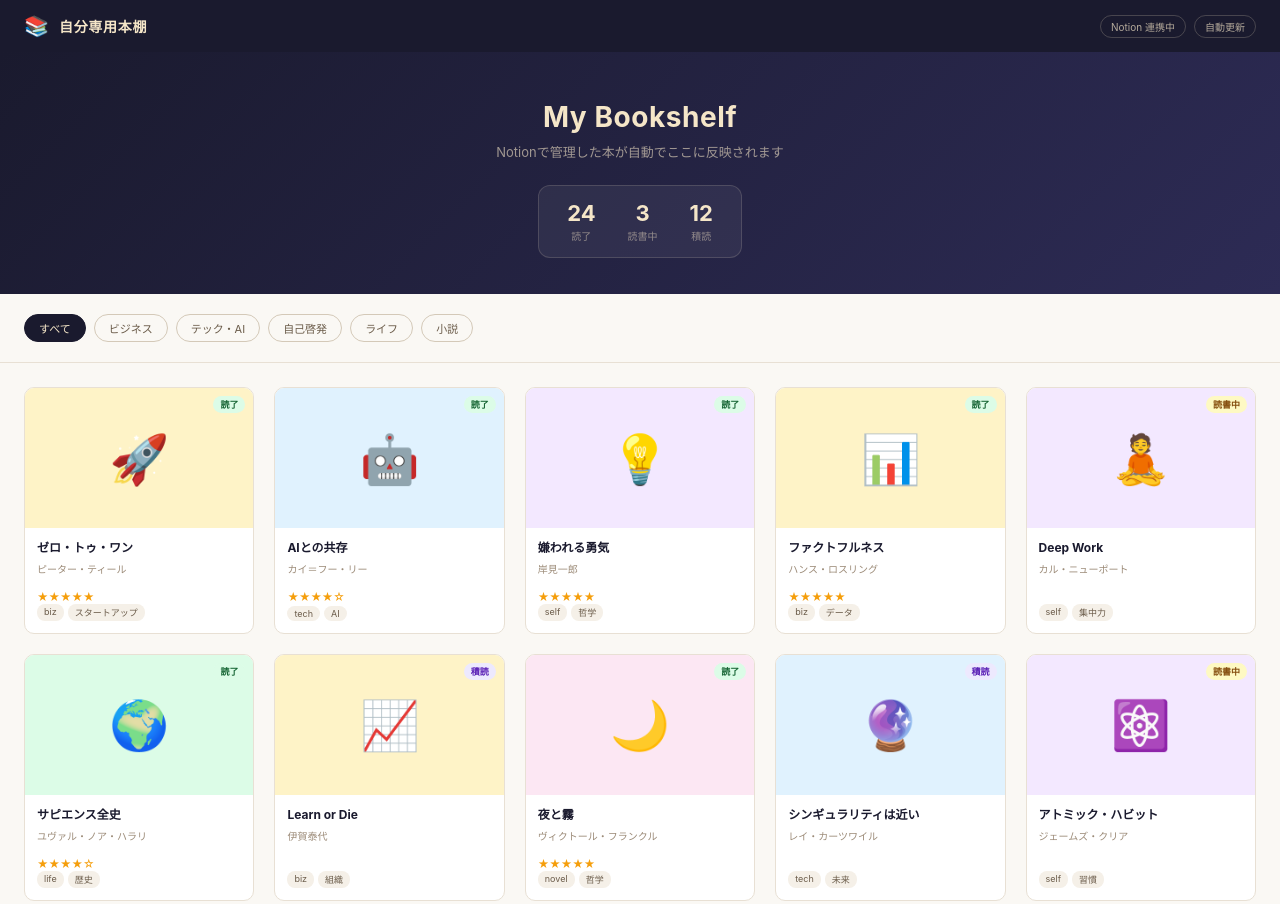
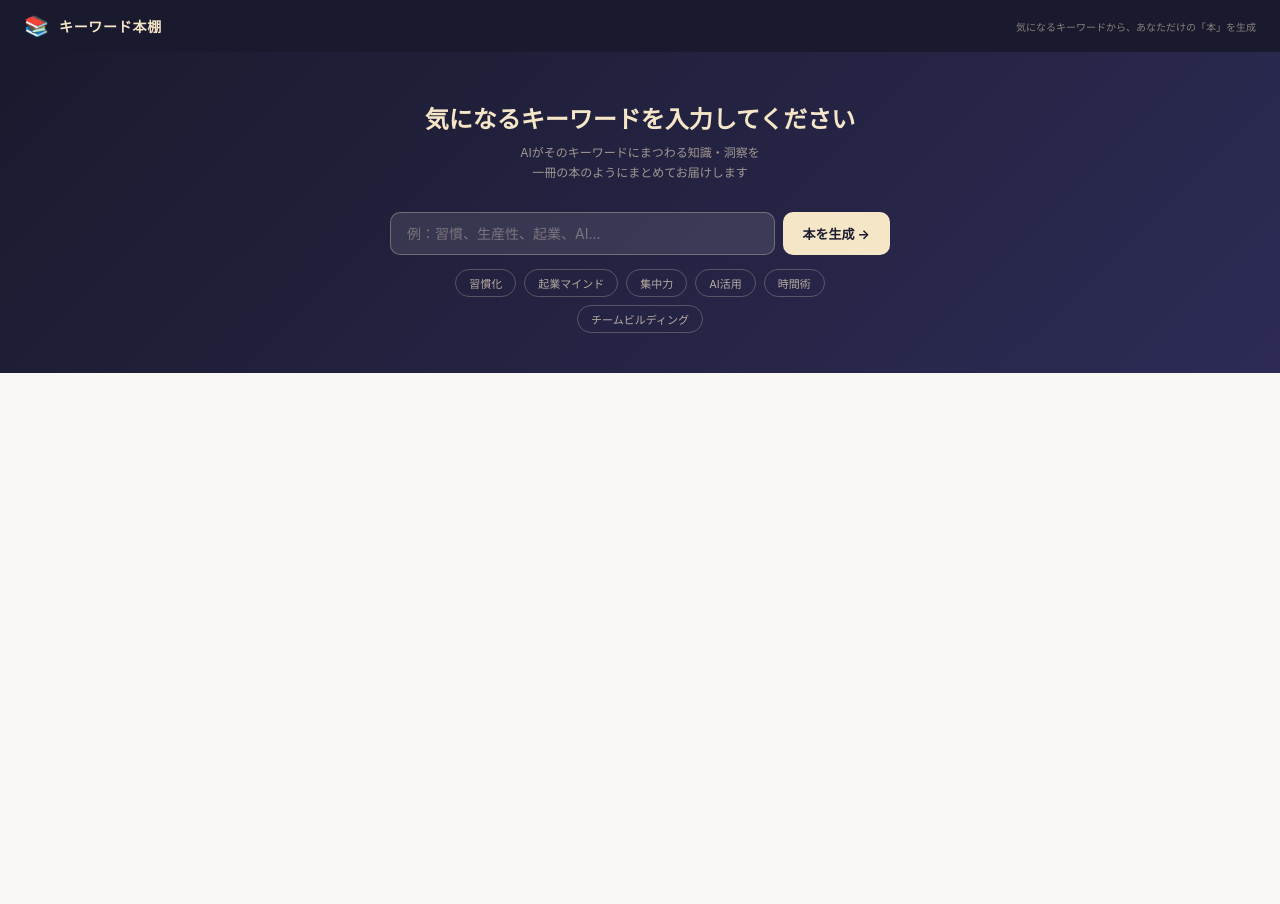
Before and after one commit to yumematch-inc/yumematch-ai-catalog, a plain HTML site: page samples/mybook-mock.html in a window 1280 px wide. Shown: the top 904 px of the page. After the commit the page ends 800 px from the top, so only its background shows below. Drawn offline with Linux system fonts and the light colour scheme.

Commit message:
キーワード本棚：コンセプト刷新（キーワード入力→AI本生成）＋モック作り直し

```diff
--- a/samples/mybook-mock.html
+++ b/samples/mybook-mock.html
@@ -3,7 +3,7 @@
 <head>
 <meta charset="UTF-8">
 <meta name="viewport" content="width=device-width, initial-scale=1.0">
-<title>自分専用本棚 — モックアップ</title>
+<title>キーワード本棚 — モックアップ</title>
 <style>
 *{box-sizing:border-box;margin:0;padding:0;}
 body{font-family:'Hiragino Sans','Noto Sans JP',-apple-system,sans-serif;background:#faf8f4;color:#1a1a2e;font-size:13px;min-height:100vh;}
@@ -11,117 +11,192 @@ body{font-family:'Hiragino Sans','Noto Sans JP',-apple-system,sans-serif;backgro
 .hdr{height:52px;background:#1a1a2e;display:flex;align-items:center;padding:0 24px;gap:10px;position:sticky;top:0;z-index:10;}
 .logo{font-size:14px;font-weight:700;color:#f5e6c8;letter-spacing:.05em;}
 .logo-em{font-size:20px;}
-.hdr-r{margin-left:auto;display:flex;gap:8px;align-items:center;}
-.badge{font-size:10px;padding:3px 10px;border-radius:20px;border:1px solid rgba(245,230,200,.3);color:#f5e6c8;opacity:.7;}
+.hdr-r{margin-left:auto;font-size:10px;color:rgba(245,230,200,.5);}
 
-.hero{background:linear-gradient(135deg,#1a1a2e 0%,#2d2b55 100%);padding:48px 24px 36px;text-align:center;}
-.hero-ttl{font-size:28px;font-weight:700;color:#f5e6c8;letter-spacing:.02em;margin-bottom:8px;}
-.hero-sub{font-size:13px;color:rgba(245,230,200,.6);margin-bottom:24px;}
-.stats{display:inline-flex;gap:32px;background:rgba(255,255,255,.06);border:1px solid rgba(245,230,200,.15);border-radius:12px;padding:14px 28px;}
-.st{text-align:center;}
-.st-n{font-size:22px;font-weight:700;color:#f5e6c8;}
-.st-l{font-size:10px;color:rgba(245,230,200,.5);margin-top:2px;}
+.hero{background:linear-gradient(135deg,#1a1a2e 0%,#2d2b55 100%);padding:48px 24px 40px;text-align:center;}
+.hero-ttl{font-size:24px;font-weight:700;color:#f5e6c8;margin-bottom:8px;}
+.hero-sub{font-size:12px;color:rgba(245,230,200,.6);margin-bottom:28px;line-height:1.7;}
 
-.filters{padding:20px 24px;display:flex;gap:8px;flex-wrap:wrap;border-bottom:1px solid #e8e0d4;}
-.ftag{font-size:11px;padding:5px 14px;border-radius:20px;border:1px solid #d4c9b8;background:transparent;color:#6b5c4a;cursor:pointer;font-family:inherit;transition:all .15s;}
-.ftag.on{background:#1a1a2e;color:#f5e6c8;border-color:#1a1a2e;}
+.search-wrap{max-width:500px;margin:0 auto;}
+.search-row{display:flex;gap:8px;}
+.search-input{flex:1;background:rgba(255,255,255,.1);border:1px solid rgba(245,230,200,.3);border-radius:10px;padding:12px 16px;font-size:14px;color:#f5e6c8;outline:none;font-family:inherit;}
+.search-input::placeholder{color:rgba(245,230,200,.35);}
+.search-input:focus{border-color:rgba(245,230,200,.6);background:rgba(255,255,255,.15);}
+.search-btn{background:#f5e6c8;color:#1a1a2e;border:none;border-radius:10px;padding:12px 20px;font-size:13px;font-weight:700;cursor:pointer;font-family:inherit;white-space:nowrap;transition:all .15s;}
+.search-btn:hover{background:#fff;}
 
-.grid{display:grid;grid-template-columns:repeat(auto-fill,minmax(200px,1fr));gap:20px;padding:24px;}
-.book{background:#fff;border:1px solid #e8e0d4;border-radius:10px;overflow:hidden;cursor:pointer;transition:all .2s;display:flex;flex-direction:column;}
-.book:hover{transform:translateY(-3px);box-shadow:0 8px 24px rgba(26,26,46,.1);}
-.book-cover{height:140px;display:flex;align-items:center;justify-content:center;font-size:48px;position:relative;}
-.book-status{position:absolute;top:8px;right:8px;font-size:9px;font-weight:700;padding:2px 7px;border-radius:10px;}
-.read{background:#dcfce7;color:#166534;}
-.reading{background:#fef9c3;color:#854d0e;}
-.want{background:#ede9fe;color:#5b21b6;}
-.book-body{padding:12px;flex:1;display:flex;flex-direction:column;}
-.book-title{font-size:12px;font-weight:700;color:#1a1a2e;margin-bottom:4px;line-height:1.4;}
-.book-author{font-size:10px;color:#9c8b78;margin-bottom:8px;}
-.book-tags{display:flex;gap:4px;flex-wrap:wrap;margin-top:auto;}
-.btag{font-size:9px;padding:2px 7px;border-radius:8px;background:#f5f0e8;color:#6b5c4a;}
-.book-rating{font-size:11px;color:#f59e0b;margin-top:6px;}
+.chips{display:flex;gap:8px;flex-wrap:wrap;justify-content:center;margin-top:14px;}
+.chip{font-size:11px;padding:5px 13px;border-radius:20px;border:1px solid rgba(245,230,200,.25);color:rgba(245,230,200,.7);cursor:pointer;transition:all .15s;background:transparent;}
+.chip:hover{border-color:rgba(245,230,200,.6);color:#f5e6c8;}
+
+/* Result */
+.result{max-width:680px;margin:32px auto;padding:0 24px 40px;}
+.result.hidden{display:none;}
+
+.loading{text-align:center;padding:40px;color:#9c8b78;}
+.loading.hidden{display:none;}
+.spinner{font-size:28px;animation:spin 1s linear infinite;display:inline-block;margin-bottom:8px;}
+@keyframes spin{to{transform:rotate(360deg);}}
+
+.book-card{background:#fff;border:1px solid #e8e0d4;border-radius:14px;overflow:hidden;box-shadow:0 4px 20px rgba(26,26,46,.07);}
+.book-top{display:flex;gap:0;}
+.book-spine{width:12px;flex-shrink:0;}
+.book-cover{width:120px;flex-shrink:0;display:flex;align-items:center;justify-content:center;font-size:52px;padding:24px 0;}
+.book-info{flex:1;padding:24px 20px 24px 16px;}
+.book-kw{font-size:10px;font-weight:700;letter-spacing:.15em;color:#9c8b78;text-transform:uppercase;margin-bottom:6px;}
+.book-title{font-size:20px;font-weight:700;color:#1a1a2e;line-height:1.3;margin-bottom:4px;}
+.book-subtitle{font-size:12px;color:#6b5c4a;margin-bottom:12px;font-style:italic;}
+.book-tags{display:flex;gap:6px;flex-wrap:wrap;}
+.btag{font-size:10px;padding:3px 10px;border-radius:10px;background:#f5f0e8;color:#6b5c4a;}
+
+.book-body{padding:20px 24px;border-top:1px solid #e8e0d4;}
+.section-lbl{font-size:9px;font-weight:700;letter-spacing:.2em;text-transform:uppercase;color:#9c8b78;margin-bottom:8px;}
+.summary{font-size:13px;line-height:1.9;color:#333;margin-bottom:20px;}
+.insights{list-style:none;display:flex;flex-direction:column;gap:8px;margin-bottom:20px;}
+.insight{display:flex;gap:10px;align-items:flex-start;font-size:12px;line-height:1.7;color:#444;}
+.insight-num{width:22px;height:22px;border-radius:50%;background:#1a1a2e;color:#f5e6c8;font-size:10px;font-weight:700;display:flex;align-items:center;justify-content:center;flex-shrink:0;margin-top:1px;}
+.quote{background:#faf8f4;border-left:3px solid #1a1a2e;padding:12px 16px;font-size:12px;line-height:1.8;color:#555;font-style:italic;border-radius:0 8px 8px 0;}
+
+.book-foot{padding:16px 24px;border-top:1px solid #e8e0d4;display:flex;gap:8px;justify-content:flex-end;}
+.foot-btn{font-size:11px;padding:8px 16px;border-radius:8px;border:1px solid #e8e0d4;background:transparent;color:#6b5c4a;cursor:pointer;font-family:inherit;transition:all .15s;}
+.foot-btn:hover{border-color:#1a1a2e;color:#1a1a2e;}
+.foot-btn.primary{background:#1a1a2e;color:#f5e6c8;border-color:#1a1a2e;}
+.foot-btn.primary:hover{background:#2d2b55;}
 </style>
 </head>
 <body>
 
 <div class="hdr">
   <span class="logo-em">📚</span>
-  <span class="logo">自分専用本棚</span>
-  <div class="hdr-r">
-    <span class="badge">Notion 連携中</span>
-    <span class="badge">自動更新</span>
+  <span class="logo">キーワード本棚</span>
+  <div class="hdr-r">気になるキーワードから、あなただけの「本」を生成</div>
+</div>
+
+<div class="hero">
+  <div class="hero-ttl">気になるキーワードを入力してください</div>
+  <div class="hero-sub">AIがそのキーワードにまつわる知識・洞察を<br>一冊の本のようにまとめてお届けします</div>
+  <div class="search-wrap">
+    <div class="search-row">
+      <input class="search-input" id="kw-input" placeholder="例：習慣、生産性、起業、AI..." onkeydown="if(event.key==='Enter')generate()">
+      <button class="search-btn" onclick="generate()">本を生成 →</button>
+    </div>
+    <div class="chips">
+      <span class="chip" onclick="setKw('習慣化')">習慣化</span>
+      <span class="chip" onclick="setKw('起業マインド')">起業マインド</span>
+      <span class="chip" onclick="setKw('集中力')">集中力</span>
+      <span class="chip" onclick="setKw('AI活用')">AI活用</span>
+      <span class="chip" onclick="setKw('時間術')">時間術</span>
+      <span class="chip" onclick="setKw('チームビルディング')">チームビルディング</span>
+    </div>
   </div>
 </div>
 
-<div class="hero">
-  <div class="hero-ttl">My Bookshelf</div>
-  <div class="hero-sub">Notionで管理した本が自動でここに反映されます</div>
-  <div class="stats">
-    <div class="st"><div class="st-n">24</div><div class="st-l">読了</div></div>
-    <div class="st"><div class="st-n">3</div><div class="st-l">読書中</div></div>
-    <div class="st"><div class="st-n">12</div><div class="st-l">積読</div></div>
-  </div>
+<div class="loading hidden" id="loading">
+  <div class="spinner">⚙️</div>
+  <div style="font-size:12px;color:#9c8b78;">AIが本を生成しています…</div>
 </div>
 
-<div class="filters">
-  <button class="ftag on" onclick="filter(this,'all')">すべて</button>
-  <button class="ftag" onclick="filter(this,'biz')">ビジネス</button>
-  <button class="ftag" onclick="filter(this,'tech')">テック・AI</button>
-  <button class="ftag" onclick="filter(this,'self')">自己啓発</button>
-  <button class="ftag" onclick="filter(this,'life')">ライフ</button>
-  <button class="ftag" onclick="filter(this,'novel')">小説</button>
-</div>
-
-<div class="grid" id="grid"></div>
+<div class="result hidden" id="result"></div>
 
 <script>
-const BOOKS=[
-  {title:'ゼロ・トゥ・ワン',author:'ピーター・ティール',em:'🚀',status:'read',rating:5,tags:['biz','スタートアップ']},
-  {title:'AIとの共存',author:'カイ＝フー・リー',em:'🤖',status:'read',rating:4,tags:['tech','AI']},
-  {title:'嫌われる勇気',author:'岸見一郎',em:'💡',status:'read',rating:5,tags:['self','哲学']},
-  {title:'ファクトフルネス',author:'ハンス・ロスリング',em:'📊',status:'read',rating:5,tags:['biz','データ']},
-  {title:'Deep Work',author:'カル・ニューポート',em:'🧘',status:'reading',rating:null,tags:['self','集中力']},
-  {title:'サピエンス全史',author:'ユヴァル・ノア・ハラリ',em:'🌍',status:'read',rating:4,tags:['life','歴史']},
-  {title:'Learn or Die',author:'伊賀泰代',em:'📈',status:'want',rating:null,tags:['biz','組織']},
-  {title:'夜と霧',author:'ヴィクトール・フランクル',em:'🌙',status:'read',rating:5,tags:['novel','哲学']},
-  {title:'シンギュラリティは近い',author:'レイ・カーツワイル',em:'🔮',status:'want',rating:null,tags:['tech','未来']},
-  {title:'アトミック・ハビット',author:'ジェームズ・クリア',em:'⚛️',status:'reading',rating:null,tags:['self','習慣']},
-  {title:'起業の科学',author:'田所雅之',em:'🔬',status:'read',rating:4,tags:['biz','起業']},
-  {title:'限りある時間の使い方',author:'オリバー・バークマン',em:'⏳',status:'want',rating:null,tags:['life','時間術']},
+const TEMPLATES=[
+  {
+    em:'🔥',color:'#fef3c7',spine:'#f59e0b',
+    subtitleSuffix:'を科学する',
+    summary:'「{kw}」とは単なるテクニックではなく、人間の根本的な思考と行動のパターンに深く根ざした概念である。本書では、最新の認知科学と行動経済学の知見をもとに、「{kw}」を実生活で活用するための実践的なフレームワークを提示する。読者はこの本を通じて、自分の中に眠っている{kw}の力を引き出し、日常を劇的に変えるヒントを得ることができるだろう。',
+    insights:[
+      '{kw}の本質は「小さな一歩」の積み重ねにある。大きな変化を目指すより、1%の改善を毎日続けることが結果的に大きな差を生む。',
+      '人間の脳は変化を恐れる性質がある。{kw}を習慣にするには、まず「安心できる環境設計」から始めることが鍵だ。',
+      '成功者に共通するのは、{kw}を「義務」ではなく「アイデンティティ」として捉えていること。「私はそういう人間だ」という自己認識が行動を変える。',
+    ],
+    quote:'「{kw}は才能ではなく、設計の問題だ。正しい仕組みを作れば、誰でも同じ結果にたどり着ける。」',
+    tags:['実践','科学的アプローチ','行動変容'],
+  },
+  {
+    em:'🌱',color:'#dcfce7',spine:'#22c55e',
+    subtitleSuffix:'が世界を変える理由',
+    summary:'21世紀において「{kw}」はもはや一部の専門家だけのものではない。本書は、{kw}が私たちの生活・仕事・社会に与えるインパクトを多角的に分析し、これからの時代を生き抜くために個人が身につけるべきスタンスを提案する。世界中の事例と豊富なデータをもとに、{kw}の本質に迫る一冊。',
+    insights:[
+      '{kw}の波は、すでに私たちの日常の隅々まで届いている。気づいていないだけで、多くの人がすでにその恩恵を受けている。',
+      '未来の競争優位は「{kw}を使いこなせるか否か」で決まる。早期に経験を積んだ人間が圧倒的なアドバンテージを持つ。',
+      '{kw}の最大の価値は効率化ではなく、「人間にしかできないこと」に集中できるようになることだ。',
+    ],
+    quote:'「{kw}を恐れるより、{kw}と共に成長することを選んだ者が次の時代をリードする。」',
+    tags:['トレンド','未来予測','社会変化'],
+  },
+  {
+    em:'💡',color:'#ede9fe',spine:'#8b5cf6',
+    subtitleSuffix:'の新常識',
+    summary:'多くの人が「{kw}」について漠然とした理解しか持っていない。本書はその誤解を一つひとつ解きほぐし、本当に使える知識として再構築する試みだ。著者は15年以上にわたる研究と実践を通じて、{kw}に関する「常識」の多くが実は思い込みに過ぎないことを明らかにしてきた。',
+    insights:[
+      '「{kw}には才能が必要」という思い込みは、科学的に否定されている。正しい方法論を持てば、誰でも習得できる。',
+      '{kw}における最大の敵は「完璧主義」だ。まず動き、修正を繰り返す姿勢が長期的な成果につながる。',
+      '成果を出す人は{kw}を「孤独な作業」と捉えない。周囲を巻き込み、仕組みの中に組み込む視点が違う。',
+    ],
+    quote:'「{kw}について知っていることの9割は、実は間違った前提の上に成り立っている。」',
+    tags:['思考法','逆張り','実証'],
+  },
 ];
 
-const SL={'read':'読了','reading':'読書中','want':'積読'};
+function setKw(kw){
+  document.getElementById('kw-input').value=kw;
+  generate();
+}
 
-function renderBooks(list){
-  document.getElementById('grid').innerHTML=list.map(b=>`
-    <div class="book">
-      <div class="book-cover" style="background:${colorFor(b.tags[0])}">
-        ${b.em}
-        <span class="book-status ${b.status}">${SL[b.status]}</span>
+function generate(){
+  const kw=document.getElementById('kw-input').value.trim();
+  if(!kw)return;
+
+  document.getElementById('loading').classList.remove('hidden');
+  document.getElementById('result').classList.add('hidden');
+
+  setTimeout(()=>{
+    document.getElementById('loading').classList.add('hidden');
+    renderBook(kw);
+    document.getElementById('result').classList.remove('hidden');
+    document.getElementById('result').scrollIntoView({behavior:'smooth',block:'start'});
+  },1400);
+}
+
+function renderBook(kw){
+  const t=TEMPLATES[Math.floor(Math.random()*TEMPLATES.length)];
+  const fill=s=>s.replace(/\{kw\}/g,kw);
+  const title=`${kw}の力`;
+
+  document.getElementById('result').innerHTML=`
+    <div class="book-card">
+      <div class="book-top">
+        <div class="book-spine" style="background:${t.spine}"></div>
+        <div class="book-cover" style="background:${t.color}">${t.em}</div>
+        <div class="book-info">
+          <div class="book-kw">Keyword: ${kw}</div>
+          <div class="book-title">${title}</div>
+          <div class="book-subtitle">${kw}${t.subtitleSuffix}</div>
+          <div class="book-tags">${t.tags.map(g=>`<span class="btag">${g}</span>`).join('')}</div>
+        </div>
       </div>
       <div class="book-body">
-        <div class="book-title">${b.title}</div>
-        <div class="book-author">${b.author}</div>
-        ${b.rating?`<div class="book-rating">${'★'.repeat(b.rating)}${'☆'.repeat(5-b.rating)}</div>`:''}
-        <div class="book-tags">${b.tags.map(t=>`<span class="btag">${t}</span>`).join('')}</div>
+        <div class="section-lbl">概要</div>
+        <div class="summary">${fill(t.summary)}</div>
+        <div class="section-lbl">3つの洞察</div>
+        <ul class="insights">
+          ${t.insights.map((ins,i)=>`
+            <li class="insight">
+              <span class="insight-num">${i+1}</span>
+              <span>${fill(ins)}</span>
+            </li>
+          `).join('')}
+        </ul>
+        <div class="section-lbl">印象的な一節</div>
+        <div class="quote">${fill(t.quote)}</div>
+      </div>
+      <div class="book-foot">
+        <button class="foot-btn" onclick="generate()">別パターンを生成</button>
+        <button class="foot-btn primary" onclick="alert('本番では保存・共有機能が使えます')">本棚に保存</button>
       </div>
     </div>
-  `).join('');
+  `;
 }
-
-function colorFor(tag){
-  const m={biz:'#fef3c7',tech:'#e0f2fe',self:'#f3e8ff',life:'#dcfce7',novel:'#fce7f3'};
-  return m[tag]||'#f5f0e8';
-}
-
-function filter(el,cat){
-  document.querySelectorAll('.ftag').forEach(b=>b.classList.remove('on'));
-  el.classList.add('on');
-  const list=cat==='all'?BOOKS:BOOKS.filter(b=>b.tags.includes(cat));
-  renderBooks(list);
-}
-
-renderBooks(BOOKS);
 </script>
 </body>
 </html>
```
Also changed, not shown: index.html (+4 -4 lines).
